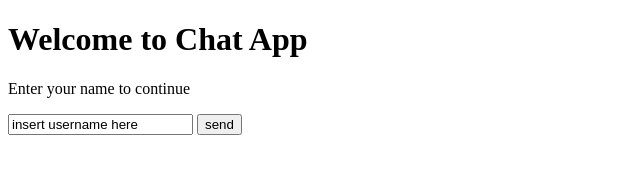
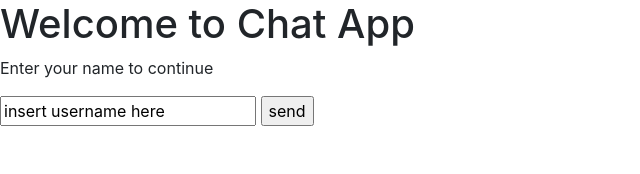
Before and after one commit to nathnovais/chat_project, a plain HTML site: page index.html in a window 1280 px wide. Shown: the whole page, without its empty margins (0-640 px from the left). Drawn offline with nearby package versions, Linux system fonts and the light colour scheme.

Commit message:
I hope this works now, I have tried taking out most of what I put into the file

```diff
--- a/index.html
+++ b/index.html
@@ -4,12 +4,21 @@
   <meta charset="UTF-8">
   <meta name="viewport" content="width=device-width, initial-scale=1.0">
   <meta http-equiv="X-UA-Compatible" content="ie=edge">
+  <link rel="stylesheet" href="https://cdnjs.cloudflare.com/ajax/libs/twitter-bootstrap/4.0.0/css/bootstrap.min.css">
+  <!-- I just added his because I couldn't find anything and didn't want to spend time on this part -->
+  <link rel="stylesheet" href="style.css">
   <title>Document</title>
 </head>
+
 <body>
   <script src="app.js" charset="utf-8"></script>
 
   <h1> Welcome to Chat App </h1>
+
+<!-- I think maybe this part about login in the user will come in the
+following parts of the assignment, since he doesn't mention it in part 2
+So maybe we shouldn't worry about it yet
+- and just connect users as we have already done in the js file -->
   <p> Enter your name to continue </p>
 
   <form action="index.html" method="post">
@@ -18,5 +27,6 @@
   </form>
 
 
+
 </body>
 </html>
```
Lines whose indentation alone changed are shown as unchanged.
